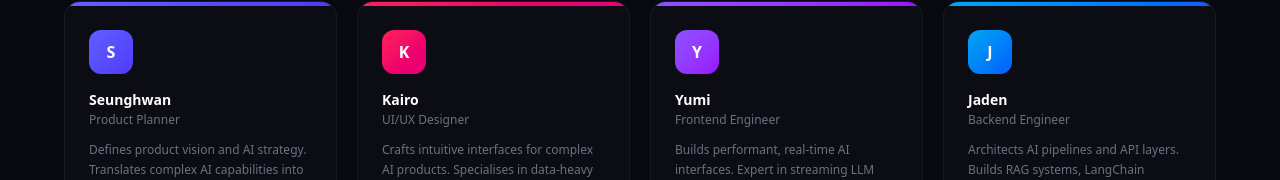
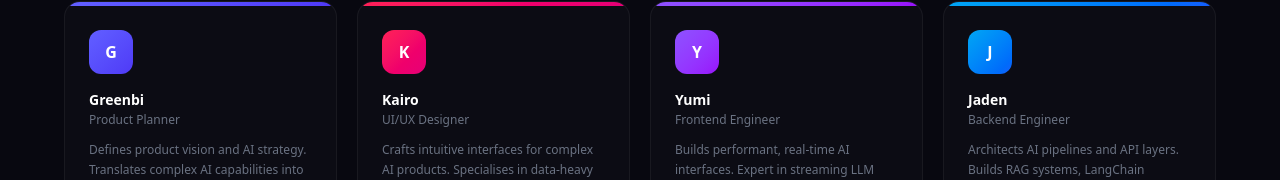
Before and after one commit to netdiver9/web-zuply, a Next.js app: page / in a window 1280 px wide. Shown: the part 5286-5466 px from the top of the page. Built offline with nearby package versions, Linux system fonts and the light colour scheme.

Commit message:
Rename Seunghwan → Greenbi

```diff
--- a/src/app/page.tsx
+++ b/src/app/page.tsx
@@ -90,7 +90,7 @@ const T = {
     team_h2: "The people behind Zuply",
     team_sub: "Specialists across every discipline — from AI research to infrastructure.",
     team: [
-      { name: "Seunghwan", role: "Product Planner", desc: "Defines product vision and AI strategy. Translates complex AI capabilities into user-centric roadmaps.", skills: ["LLM Strategy", "RAG Design", "Product Roadmap", "AI Workflow"] },
+      { name: "Greenbi", role: "Product Planner", desc: "Defines product vision and AI strategy. Translates complex AI capabilities into user-centric roadmaps.", skills: ["LLM Strategy", "RAG Design", "Product Roadmap", "AI Workflow"] },
       { name: "Kairo", role: "UI/UX Designer", desc: "Crafts intuitive interfaces for complex AI products. Specialises in data-heavy dashboard design and interaction systems.", skills: ["Figma", "Design System", "Prototyping", "Dashboard UX"] },
       { name: "Yumi", role: "Frontend Engineer", desc: "Builds performant, real-time AI interfaces. Expert in streaming LLM output, interactive data visualisation, and SSE.", skills: ["Next.js", "TypeScript", "D3.js", "WebSocket", "SSE"] },
       { name: "Jaden", role: "Backend Engineer", desc: "Architects AI pipelines and API layers. Builds RAG systems, LangChain integrations, and high-throughput inference servers.", skills: ["FastAPI", "LangChain", "LangGraph", "pgvector", "Redis"] },
@@ -206,7 +206,7 @@ const T = {
     team_h2: "Zuply를 만드는 사람들",
     team_sub: "AI 리서치부터 인프라까지 각 분야 전문가들이 함께합니다.",
     team: [
-      { name: "Seunghwan", role: "프로덕트 플래너", desc: "제품 비전과 AI 전략을 수립합니다. 복잡한 AI 기술을 사용자 중심 로드맵으로 전환하는 역할을 맡습니다.", skills: ["LLM 전략", "RAG 설계", "프로덕트 로드맵", "AI 워크플로우"] },
+      { name: "Greenbi", role: "프로덕트 플래너", desc: "제품 비전과 AI 전략을 수립합니다. 복잡한 AI 기술을 사용자 중심 로드맵으로 전환하는 역할을 맡습니다.", skills: ["LLM 전략", "RAG 설계", "프로덕트 로드맵", "AI 워크플로우"] },
       { name: "Kairo", role: "UI/UX 디자이너", desc: "AI 제품을 위한 직관적인 인터페이스를 설계합니다. 데이터 대시보드와 인터랙션 시스템 설계에 특화되어 있습니다.", skills: ["Figma", "디자인 시스템", "프로토타이핑", "대시보드 UX"] },
       { name: "Yumi", role: "프론트엔드 엔지니어", desc: "고성능 실시간 AI 인터페이스를 구현합니다. LLM 스트리밍 출력, 인터랙티브 데이터 시각화, SSE 처리에 능숙합니다.", skills: ["Next.js", "TypeScript", "D3.js", "WebSocket", "SSE"] },
       { name: "Jaden", role: "백엔드 엔지니어", desc: "AI 파이프라인과 API 레이어를 설계합니다. RAG 시스템, LangChain 연동, 고성능 추론 서버를 구축합니다.", skills: ["FastAPI", "LangChain", "LangGraph", "pgvector", "Redis"] },
```
